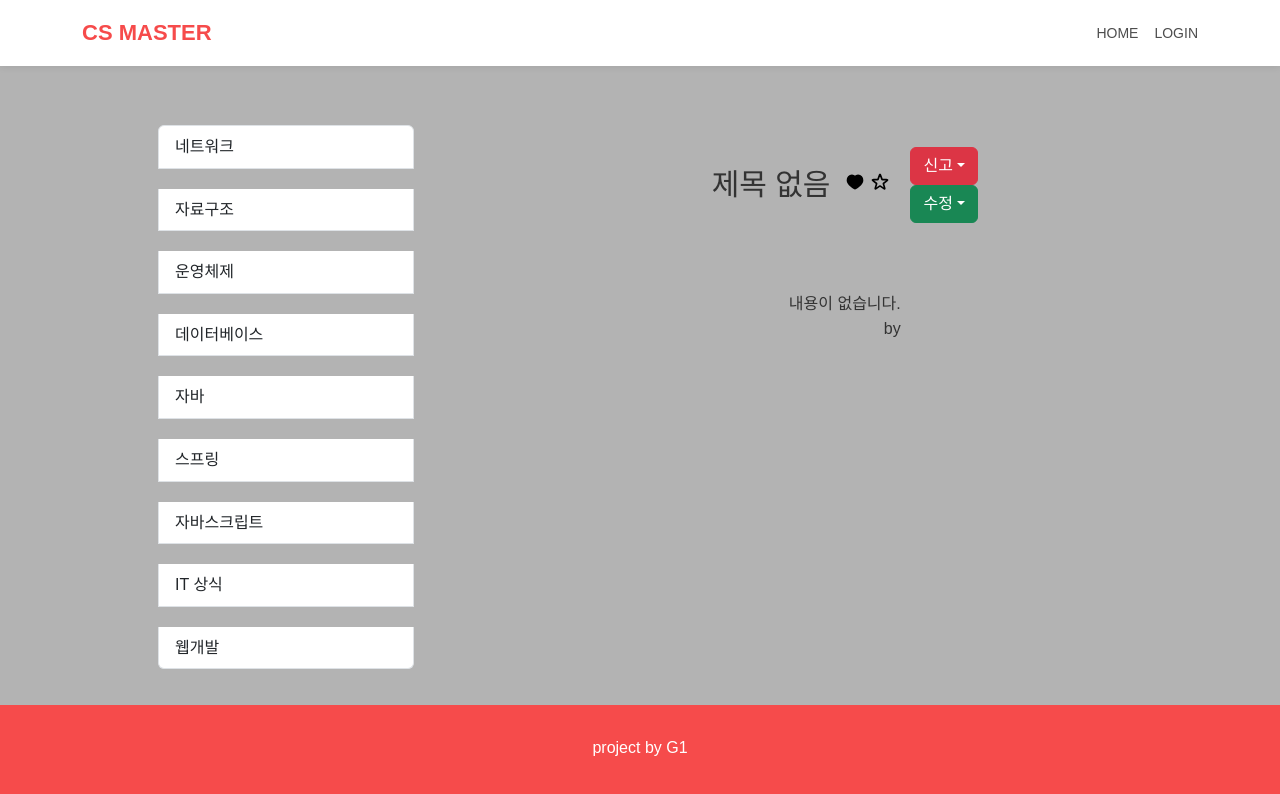
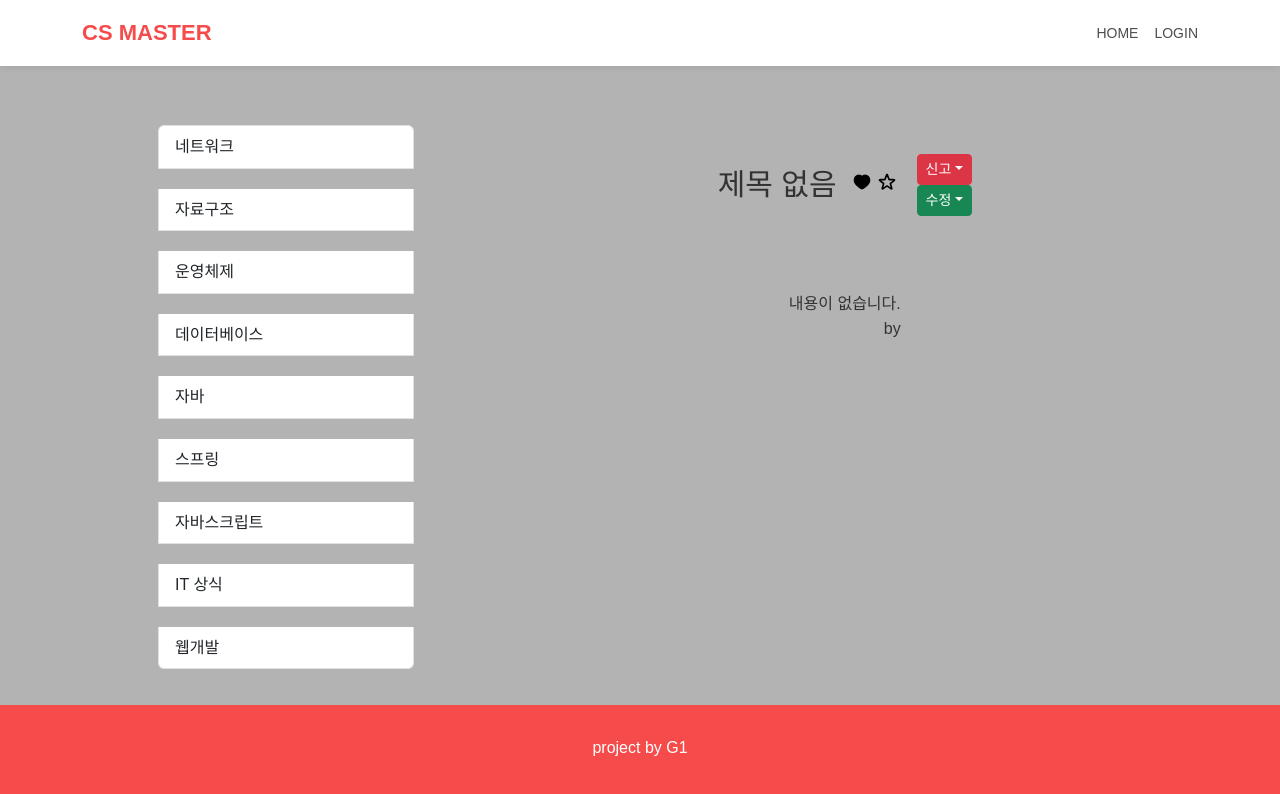
Before and after one commit to G1-H/cs_master, a React (Create React App) app in the folder react-front/: page /learning/1/detail/1 in a window 1280 px wide. Shown: the top 794 px of the page. Built offline with nearby package versions, Linux system fonts and the light colour scheme.

Commit message:
Design : 드랍다운 버튼 수정

```diff
--- a/react-front/src/components/DropdownButton.jsx
+++ b/react-front/src/components/DropdownButton.jsx
@@ -1,10 +1,11 @@
 import Dropdown from "react-bootstrap/Dropdown";
+import { Link } from "react-router-dom";
 
 const DropdwonButton = (props) => {
   const { variant, title, items, onItemClick } = props;
   return (
     <Dropdown>
-      <Dropdown.Toggle variant={variant} id="dropdown-basic">
+      <Dropdown.Toggle variant={variant} id="dropdown-basic" size="sm">
         {title}
       </Dropdown.Toggle>
 
@@ -13,7 +14,9 @@ const DropdwonButton = (props) => {
           return (
             <Dropdown.Item
               key={index}
-              href={item.href || "#"}
+              as={Link}
+              to={item.to}
+              state={item.state}
               onClick={() => onItemClick?.(item)}
             >
               {item.label}
```
